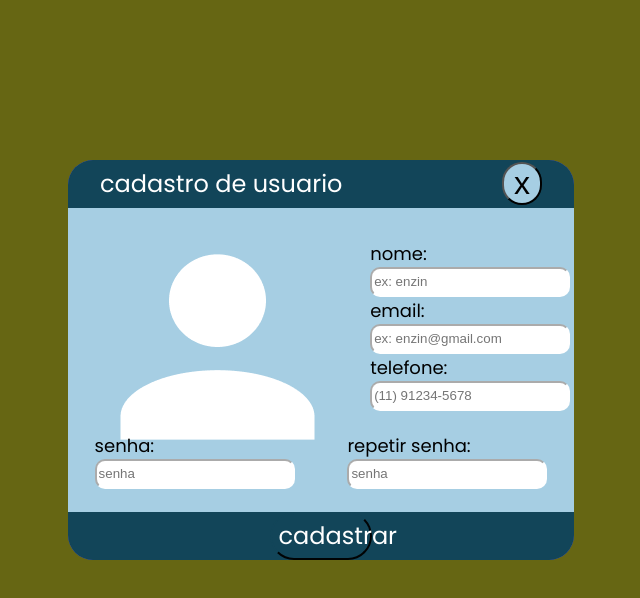
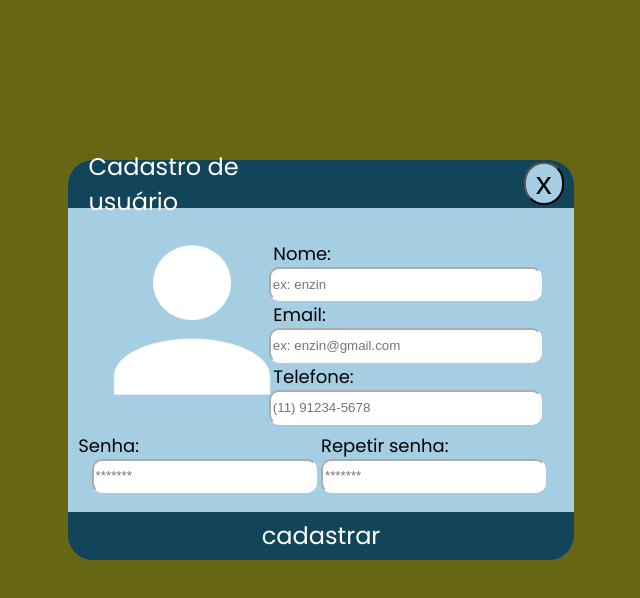
Before and after one commit to EigTech-Solutions/DataGuard, a plain HTML site: page html/telaCadastroUsuario.html in a window 1280 px wide. Shown: the whole page, without its empty margins (319-959 px from the left). Drawn offline with Linux system fonts and the light colour scheme.

Commit message:
Arrumando css tela cadastro de usuario e ciração de pastas

```diff
--- a/telaCadastroUsuario.css
+++ b/css/telaCadastroUsuario.css
@@ -23,20 +23,33 @@ body{
     display: flex;
     color: white;
     align-items: center;
-    justify-content: space-around;
 }
 .titulo{
 font-size: 3vh;
 font-family: 'Poppins', sans-serif;
 margin-right: 12vh;
+padding-left: 4%;
+width: 50%;
 }
-button{
+
+.botaoFechar{
+    width: 50%;
+    height: 100%;
+    display: flex;
+    justify-content: flex-end;
+    align-items: center;
+    padding-right: 2%;
+}
+
+.botaoFechar button{
     width: 5vh;
     border-radius: 50px;
     background-color: #A6CEE3;
     font-size: xx-large;
 
 }
+
+
 
 
 
@@ -47,14 +60,38 @@ background-color: #A6CEE3;
 display: flex;
 justify-content: space-around;
 }
+
+.divImagemUsuario{
+    width: 20%;
+    display : flex ;
+    align-items: center;
+
+}
+
+.imagemUsuario{
+    height: 100%;
+}
+
+
+
 .campoInput{
     display: flex;
     flex-direction: column;
+    align-items: flex-end;
     margin-top: 4vh;
+    width: 70%;
+    padding-right: 5%;
+
 }
-input{
-    width: 15vw;
-    height: 3vh;
+
+.campoInput label{
+    margin-right: auto;
+    padding-left: 24%;
+}
+
+.campoInput input{
+    width: 75%;
+    height: 15%;
     border-radius: 10px;
     border-color: white;
 }
@@ -66,27 +103,67 @@ label{
     height: 10vh;
     background-color: #A6CEE3 ;
     display: flex;
-    justify-content: space-around;
+}
+
+.campoInputSenha input{
+    height: 35%;
+    width: 86%;
+    border-radius: 10px;
+    border-color: white;
+}
+
+.senha{
+    width: 50%;
+    display: flex;
+    align-items: flex-end;
+    flex-direction: column;
+}
+
+.senha input{
+    margin-top: -25px;
+    margin-right:4px ;
+}
+
+.senha label{
+    padding-right:72%;
 }
 
 
+.repetir_senha{
+    width: 50%;
+    display: flex;
+    align-items: flex-start;
+    flex-direction: column;
+}
+
+.repetir_senha input{
+    margin-top: -25px;
+}
 
 
 .containerFinal{
     width: 100%;
     height: 12%;
     background-color: #124559;
-    border-radius: 0 0 25px 25px ;
     display: flex;
     color: white;
     justify-content: space-around;
+    border-radius: 0px 0px 25px 25px ;
 }
 .cadastrar{
-    width: 20%;
+    width: 100%;
     font-size: x-large;
     font-family: 'Poppins', sans-serif;
     background-color: #124559;
     color: white;
-    border-color: #124559;
+    border-color: #00000000;
+    border-radius: 0px 0px 25px 25px ;
+}
 
+
+
+.cadastrar:hover,
+.cadastrar:focus {
+  background: #062430;
+  transition: background 1s;
 }
--- a/telaLogin.css
+++ b/css/telaLogin.css
@@ -4,7 +4,7 @@ body{
     width: 100%;
    background-color: #124559;
    overflow: hidden;
-   background-image: url(../DataGuard/assents/imgfundo_login.png);
+   background-image: url(../assents/imgfundo_login.png);
    background-size: 100vw 100vh;
    background-repeat: no-repeat;
 }
--- a/telaCadastroUsuario.html
+++ b/html/telaCadastroUsuario.html
@@ -5,7 +5,7 @@
     <meta charset="UTF-8">
     <meta name="viewport" content="width=device-width, initial-scale=1.0">
     <title>tela cadastro usuario</title>
-    <link rel="stylesheet" href="telaCadastroUsuario.css">
+    <link rel="stylesheet" href="../css/telaCadastroUsuario.css">
 </head>
 
 <body>
@@ -19,8 +19,8 @@
         <!--  topo do pop up  -->
 
         <div class="topo">
-            <div class="titulo"> cadastro de usuario</div>
-            <button> x </button>
+            <div class="titulo"> Cadastro de usuário </div>
+            <div class="botaoFechar"><button> x </button></div>
         </div>
 
 
@@ -28,15 +28,15 @@
 
 
         <div class="meioPopUp">
-            <div>
-                <img class="imagemUsuario" src="./assents/ftUsuario.png" alt="">
+            <div class="divImagemUsuario">
+                <img class="imagemUsuario" src="../assents/ftUsuario.png" alt="">
             </div>
             <div class="campoInput">
-                <label for="">nome:</label>
+                <label for="">Nome:</label>
                 <input placeholder="ex: enzin" type="text">
-                <label for="">email:</label>
+                <label for="">Email:</label>
                 <input placeholder="ex: enzin@gmail.com" type="text">
-                <label for="">telefone:</label>
+                <label for="">Telefone:</label>
                 <input placeholder="(11) 91234-5678" type="text">
             </div>
         </div>
@@ -45,13 +45,13 @@
         <!--  senha e repetir senha  -->
 
         <div class="campoInputSenha">
-            <div>
-                <label for="">senha:</label> <br>
-                <input placeholder="senha" type="password">
+            <div class="senha">
+                <label for="">Senha:</label> <br>
+                <input placeholder="*******" type="password">
             </div>
-            <div>
-                <label for="">repetir senha:</label> <br>
-                <input placeholder="senha" type="password">
+            <div class="repetir_senha">
+                <label for="">Repetir senha:</label> <br>
+                <input placeholder="*******" type="password">
             </div>
         </div>
 
```
Also changed, not shown: html/DashboardGeral.html (renamed from DashboardGeral.html, +1 -1 lines), html/telaCadastroLab.html (renamed from telaCadastroLab.html, +2 -2 lines), html/telaLogin.html (renamed from telaLogin.html, +2 -2 lines), css/DashboardGeral.css (renamed from DashboardGeral.css), css/telaCadastroLab.css (renamed from telaCadastroLab.css).
